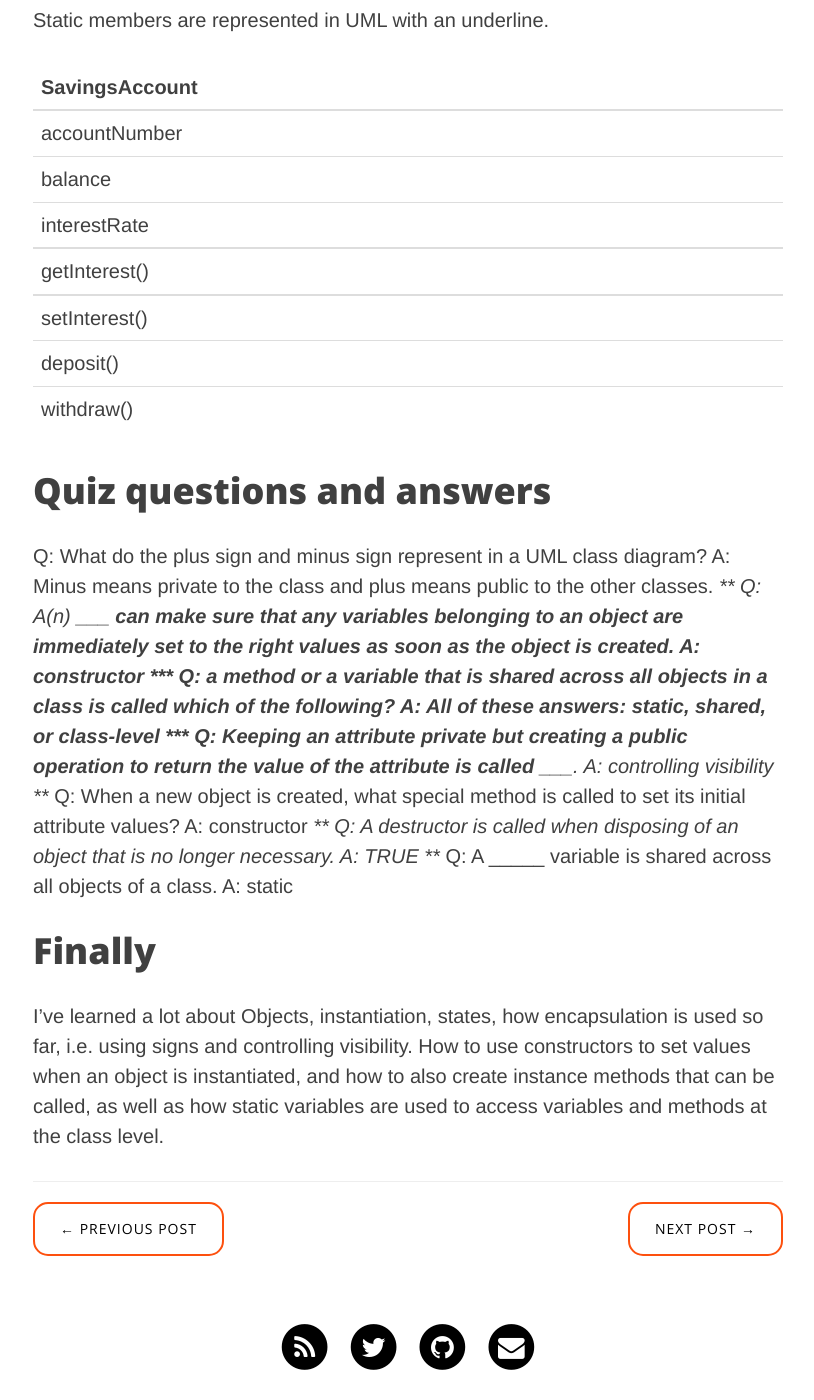
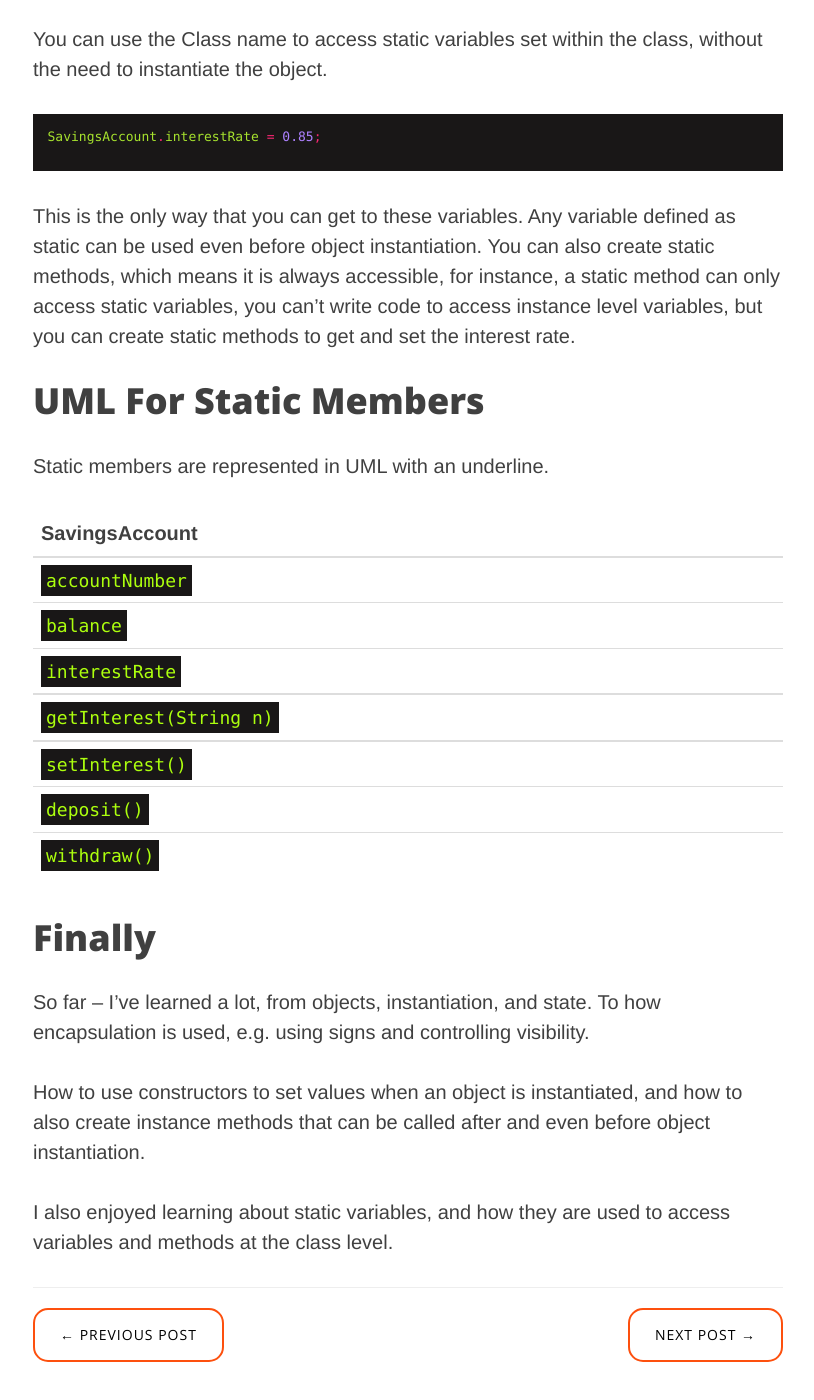
Before and after one commit to cocoabro/cocoabro.github.io, a Jekyll site: the page built from _posts/2015-06-10-Objects.markdown, in a window 1280 px wide and 1400 px high, scrolled down 8198 px. Shown: the whole window, without its empty margins (232-1046 px from the left). Built offline with Jekyll 4.4.1, drawn with Linux system fonts in a browser that asks for light colours; nearby versions of some CDN libraries; some of the changed text lies outside the part shown.

Commit message:
updated posts

````diff
--- a/_posts/2015-06-10-Objects.markdown
+++ b/_posts/2015-06-10-Objects.markdown
@@ -24,7 +26,9 @@
 | ``` +fire(): String ```   |
 | ``` +reduceShields(Integer) ``` |
 
-A minus sign, refers to _Controlling visibility_ - a minus sign means it should be private to the class not directly accessible to other objects. (Name is private, but there is a get name operation which will be public and marked with a + sign, and it returns a string. formatProductDetails() a sign that will only be used internally, so this is made as a private class where as + sign are publicly available, (encapsulation).
+A minus sign, refers to _controlling visibility_ - a minus sign means it should be private to the class not directly accessible to other objects. (Name is private, but there is a get name operation which will be public and marked with a + sign) it returning a string.
+
+``` -formatProductDetails() ``` a sign that will only be used internally, so this is made as a private class where as + sign are publicly available, (encapsulation).
 
 
 # Object Lifetime
@@ -52,7 +56,7 @@
 ``` c++
 Customer *fred = new Customer();
 ```
-ObjC:
+Obj-C:
 ``` objc
 Objective-C Customer *fred = [[Customer [[alloc] init];
 ```
@@ -100,9 +104,9 @@
 }
 ```
 
-The above code shows that the object can be instantiated as an Object with values through the constructor method. This is a basic constructor that takes no arguments. If you see a method with the same name as the class, this is known as a _Constructor_
+The above code shows that the object can be instantiated as an object with values through the constructor method. This is a basic constructor that takes no arguments. If you see a method with the same name as the class, this is known as a _constructor_.
 
-Most languages allow us to create multiple constructors, this is known as _Overloading_ or _Constructor methods_
+Most languages allow us to create multiple constructors, this is known as _overloading_ our _constructors_.
 
 You can create a second _Method_ with the same exact name, this would be known as the _Overloaded Constructor_. Here is what that code would look like, added to the above code.
 
@@ -138,22 +142,25 @@
 
 # Static, Shared Members, or Class Variables
 
-Let's say that we have a class as such in the UML Diagram below:
+> Let's say that we have a class as such in the UML Diagram below:
 
 | SavingsAccount |
 | -------|
-| accountNumber       |
-| balance|
+| ```accountNumber ``` |
+| ``` balance ```|
 | -------|
 | -------|
-| deposit() |
-| withdraw() |
+| ``` deposit() ``` |
+| ``` withdraw() ``` |
 
 We can instantiate multiple objects based on this class. Then we realize that we need something like an Interest rate, so now we can add an Instance variable.
 
 This allows us to avoid having thousands of copies of the same variable. In procedural programming, it may be tempting to instead store the value in a Global variable that is accessible throughout the program, in Object Oriented Programming we go about it differently.
 
-Class level variables, or _Static_ variables. Here are a few different examples in code of how this is accomplished:
+Class level variables, or _Static_ variables.
+
+
+Some different examples in code of how this is accomplished:
 
 Java:
 
@@ -189,12 +196,12 @@
 
 | SavingsAccount  |
 | --- |
-| accountNumber       |
-| balance|
+| ``` accountNumber ```|
+| ``` balance ```|
 | -------|
 | -------|
-| deposit() |
-| withdraw() |
+| ``` deposit() ``` |
+| ``` withdraw() ``` |
 
 A quick example of instantiating a new object 'joeAcct' and accessing the instance variables contained.
 
@@ -220,40 +227,20 @@
 
 | SavingsAccount  |
 | --- |
-| accountNumber       |
-| balance|
-| interestRate |
+| ``` accountNumber ```|
+| ``` balance ```|
+| ``` interestRate ``` |
 | -------|
-| getInterest() |
+| ``` getInterest(String n) ``` |
 | -------|
-| setInterest() |
-| deposit() |
-| withdraw() |
-
-# Quiz questions and answers
-
-
-Q: What do the plus sign and minus sign represent in a UML class diagram?
-A: Minus means private to the class and plus means public to the other classes.
-***
-Q: A(n) _____ can make sure that any variables belonging to an object are immediately set to the right values as soon as the object is created.
-A: constructor
-***
-Q: a method or a variable that is shared across all objects in a class is called which of the following?
-A: All of these answers: static, shared, or class-level
-***
-Q: Keeping an attribute private but creating a public operation to return the value of the attribute is called _____.
-A: controlling visibility
-***
-Q: When a new object is created, what special method is called to set its initial attribute values?
-A: constructor
-***
-Q: A destructor is called when disposing of an object that is no longer necessary.
-A: TRUE
-***
-Q: A _____ variable is shared across all objects of a class.
-A: static
+| ``` setInterest() ``` |
+| ``` deposit() ```|
+| ``` withdraw() ```|
 
 # Finally
 
-I've learned a lot about Objects, instantiation, states, how encapsulation is used so far, i.e. using signs and controlling visibility. How to use constructors to set values when an object is instantiated, and how to also create instance methods that can be called, as well as how static variables are used to access variables and methods at the class level.
+So far – I've learned a lot, from objects, instantiation, and state. To how encapsulation is used, e.g. using signs and controlling visibility.
+
+How to use constructors to set values when an object is instantiated, and how to also create instance methods that can be called after and even before object instantiation.
+
+I also enjoyed learning about static variables, and how they are used to access variables and methods at the class level.
--- a/css/monokai.css
+++ b/css/monokai.css
@@ -3,6 +3,14 @@
 pre {
     background-color: #191717;
     border: none;
+    border-radius: 0;
+}
+
+.highlighter-rouge {
+    background-color: #191717;
+    color: #acff0e;
+    padding: 5px;
+    border-radius: 0;
 }
 .highlight .gh {
   color: #999999;
````
Also changed, not shown: other parts of _posts/2015-06-10-Objects.markdown (+3 -1 lines), _posts/2017-07-03-Inheritance.markdown (+26 -0 lines).
